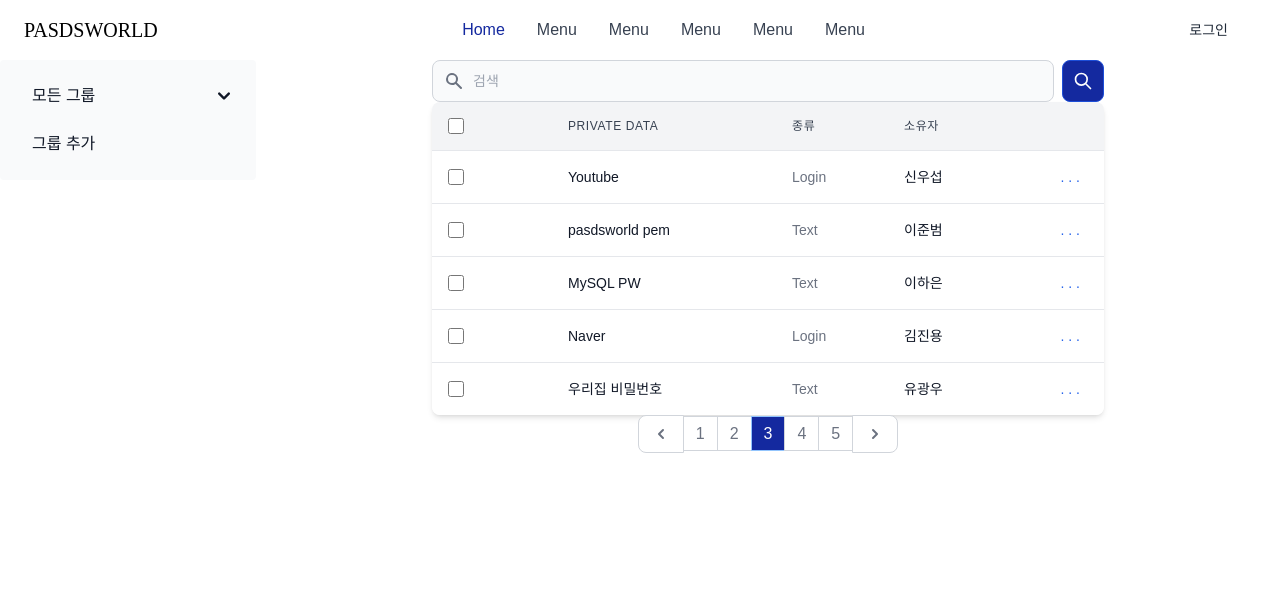
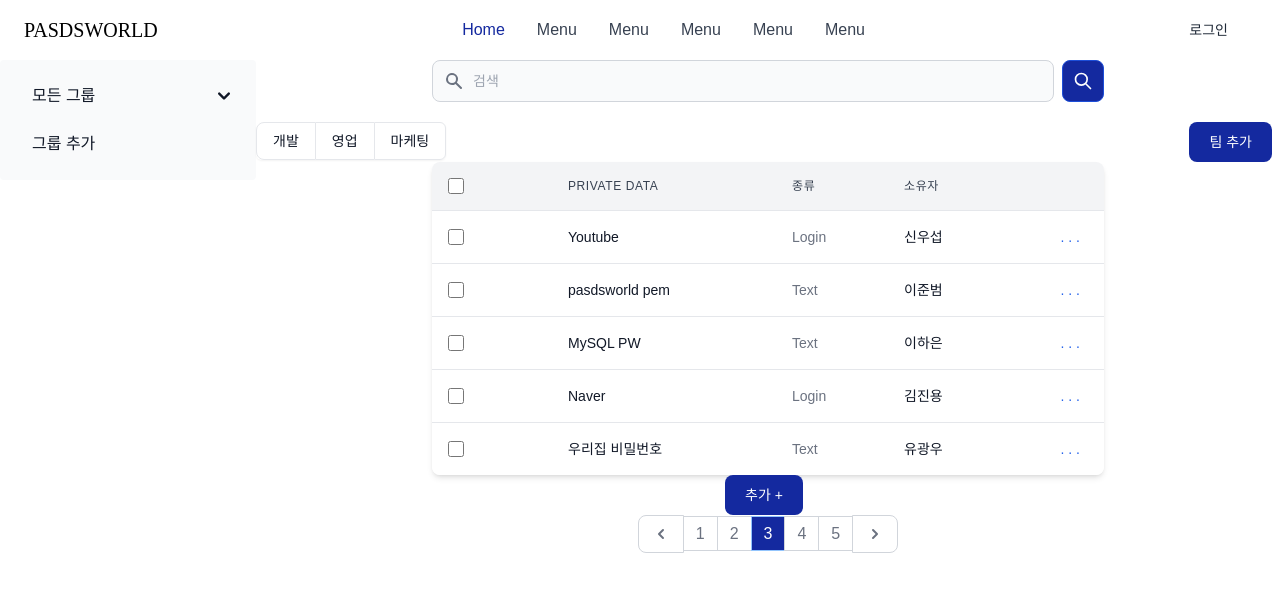
Before and after one commit to ssafy-10th-s101-team/PASDS-WORLD, a Vue app in the folder front/: page /vault in a window 1280 px wide. Shown: the top 592 px of the page. Built offline with nearby package versions, Linux system fonts and the light colour scheme; a web font is replaced by a local one.

Commit message:
[FE] feat: <대시보드 팀 버튼 구성>

```diff
--- a/front/src/components/common/DashboardTable.vue
+++ b/front/src/components/common/DashboardTable.vue
@@ -201,8 +201,13 @@
       </div>
     </div>
   </div>
+  <div class="flex justify-center">
+    <BaseButton buttonText="추가 +" />
+  </div>
 </template>
 
-<script setup></script>
+<script setup>
+import BaseButton from './BaseButton.vue'
+</script>
 
 <style scoped></style>
--- /dev/null
+++ b/front/src/components/common/DashboardTeamButtonGroup.vue
@@ -0,0 +1,36 @@
+<template>
+  <div class="flex justify-between">
+    <!-- This is an example component -->
+    <div class="max-w-lg">
+      <div class="inline-flex shadow-sm rounded-md mt-5" role="group">
+        <button
+          type="button"
+          class="rounded-l-lg border border-gray-200 bg-white text-sm font-medium px-4 py-2 text-gray-900 hover:bg-gray-100 hover:text-blue-700 focus:z-10 focus:ring-2 focus:ring-blue-700 focus:text-blue-700"
+        >
+          개발
+        </button>
+        <button
+          type="button"
+          class="border-t border-b border-gray-200 bg-white text-sm font-medium px-4 py-2 text-gray-900 hover:bg-gray-100 hover:text-blue-700 focus:z-10 focus:ring-2 focus:ring-blue-700 focus:text-blue-700"
+        >
+          영업
+        </button>
+        <button
+          type="button"
+          class="rounded-r-md border border-gray-200 bg-white text-sm font-medium px-4 py-2 text-gray-900 hover:bg-gray-100 hover:text-blue-700 focus:z-10 focus:ring-2 focus:ring-blue-700 focus:text-blue-700"
+        >
+          마케팅
+        </button>
+      </div>
+    </div>
+    <div class="mt-5">
+      <BaseButton buttonText="팀 추가" />
+    </div>
+  </div>
+</template>
+
+<script setup>
+import BaseButton from './BaseButton.vue'
+</script>
+
+<style scoped></style>
--- a/front/src/components/dashboard/DashboardMain.vue
+++ b/front/src/components/dashboard/DashboardMain.vue
@@ -1,17 +1,21 @@
 <template>
   <div>
     <BaseSearchBar />
-    <DashboardTable />
-    <div class="flex justify-center">
-      <BasePagination />
+    <div>
+      <DashboardTeamButtonGroup />
+      <DashboardTable />
+      <div class="flex justify-center">
+        <BasePagination />
+      </div>
     </div>
   </div>
 </template>
 
 <script setup>
 import BaseSearchBar from '@/components/common/BaseSearchBar.vue'
+import BasePagination from '@/components/common/BasePagination.vue'
 import DashboardTable from '@/components/common/DashboardTable.vue'
-import BasePagination from '@/components/common/BasePagination.vue'
+import DashboardTeamButtonGroup from '@/components/common/DashboardTeamButtonGroup.vue'
 </script>
 
 <style scoped></style>
--- a/front/src/router/index.js
+++ b/front/src/router/index.js
@@ -19,6 +19,11 @@ const router = createRouter({
           path: 'vault',
           name: 'DashboardMain',
           component: () => import('@/components/dashboard/DashboardMain.vue')
+        },
+        {
+          path: 'vault/itemid',
+          name: 'DashboardInputLoginModal',
+          component: () => import('@/components/dashboard/DashboardInputLoginModal.vue')
         }
       ]
 
--- /dev/null
+++ b/front/src/views/ManagementView.vue
@@ -0,0 +1,7 @@
+<template>
+  <div></div>
+</template>
+
+<script setup></script>
+
+<style scoped></style>
```
